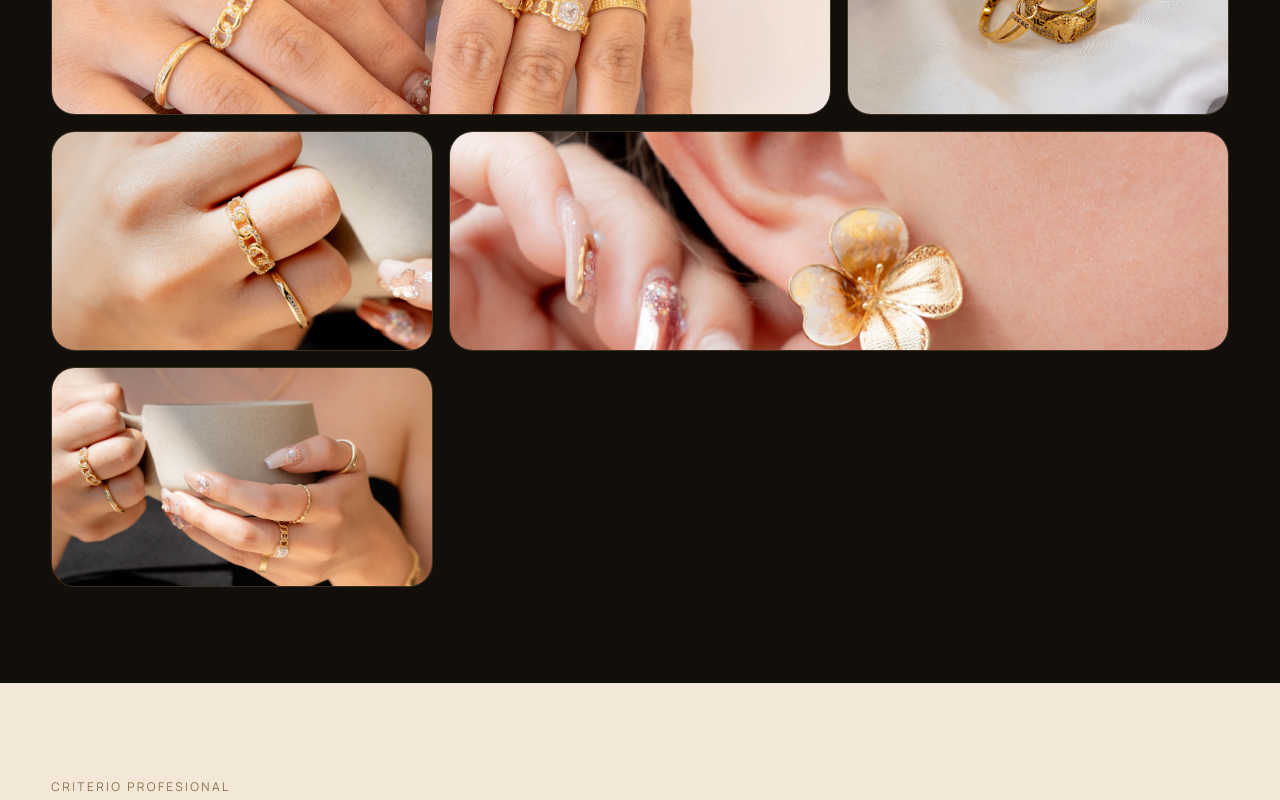
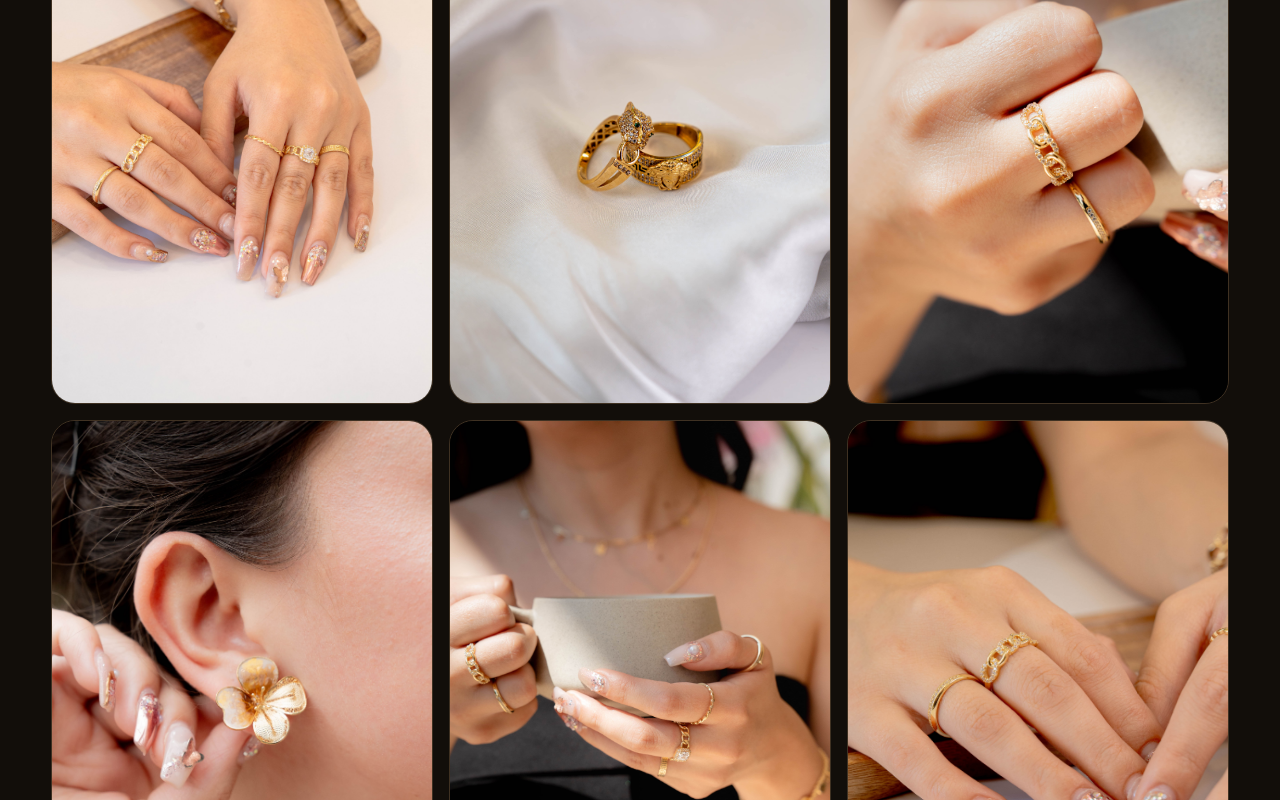
Before and after one commit to DevSebasVelez/joyeria-crespo-jara-web, a Next.js app: page / in a window 1280 px wide. Shown: the part 2040-2840 px from the top of the page. Built offline with nearby package versions, Linux system fonts and the light colour scheme.

Commit message:
feat: improve gallery sections

```diff
--- /dev/null
+++ b/components/gallery/JewelryMosaicGallery.tsx
@@ -0,0 +1,170 @@
+"use client";
+
+import Image from "next/image";
+import { useCallback, useEffect, useState } from "react";
+import { FiChevronLeft, FiChevronRight, FiX } from "react-icons/fi";
+
+export type JewelryGalleryItem = {
+  src: string;
+  alt: string;
+};
+
+type Theme = "dark" | "light";
+
+const borderByTheme: Record<Theme, string> = {
+  dark: "border-[#3f3122] hover:border-[#5c4834]",
+  light: "border-[#dbc7a6] hover:border-[#c4a882]",
+};
+
+export default function JewelryMosaicGallery({
+  items,
+  theme,
+}: {
+  items: JewelryGalleryItem[];
+  theme: Theme;
+}) {
+  const [active, setActive] = useState<number | null>(null);
+
+  const close = useCallback(() => setActive(null), []);
+  const go = useCallback(
+    (dir: -1 | 1) => {
+      setActive((i) => {
+        if (i === null) return null;
+        const n = items.length;
+        return (i + dir + n) % n;
+      });
+    },
+    [items.length],
+  );
+
+  useEffect(() => {
+    if (active === null) return;
+    const onKey = (e: KeyboardEvent) => {
+      if (e.key === "Escape") close();
+      if (e.key === "ArrowLeft") go(-1);
+      if (e.key === "ArrowRight") go(1);
+    };
+    window.addEventListener("keydown", onKey);
+    const prev = document.body.style.overflow;
+    document.body.style.overflow = "hidden";
+    return () => {
+      window.removeEventListener("keydown", onKey);
+      document.body.style.overflow = prev;
+    };
+  }, [active, close, go]);
+
+  const border = borderByTheme[theme];
+
+  return (
+    <>
+      <div className="grid grid-cols-2 gap-3 sm:grid-cols-3 sm:gap-4">
+        {items.map((item, index) => (
+          <button
+            key={item.src}
+            type="button"
+            className={`item group relative aspect-3/4 w-full cursor-zoom-in overflow-hidden rounded-2xl border bg-black/10 text-left transition-colors sm:rounded-3xl ${border}`}
+            onClick={() => setActive(index)}
+            aria-label={`Ampliar imagen ${index + 1} de ${items.length}`}
+          >
+            <Image
+              src={item.src}
+              alt={item.alt}
+              fill
+              sizes="(max-width: 640px) 50vw, (max-width: 1024px) 33vw, 380px"
+              className="object-cover transition-transform duration-500 ease-out group-hover:scale-[1.04]"
+            />
+            <span
+              className={`pointer-events-none absolute inset-0 bg-linear-to-t opacity-0 transition-opacity duration-300 group-hover:opacity-100 ${
+                theme === "dark"
+                  ? "from-black/55 via-transparent to-transparent"
+                  : "from-[#1a140f]/45 via-transparent to-transparent"
+              }`}
+            />
+            <span className="pointer-events-none absolute bottom-3 left-3 right-3 translate-y-1 text-[10px] font-medium tracking-[0.2em] text-white/95 opacity-0 transition-all duration-300 group-hover:translate-y-0 group-hover:opacity-100 uppercase">
+              Ver pieza
+            </span>
+          </button>
+        ))}
+      </div>
+
+      {active !== null && (
+        <div
+          className="fixed inset-0 z-90 flex items-center justify-center bg-black/92 p-4 backdrop-blur-md sm:p-6"
+          role="dialog"
+          aria-modal="true"
+          aria-label="Visor de imágenes"
+          onClick={close}
+        >
+          <div
+            className="flex h-[min(92vh,880px)] w-full max-w-6xl flex-col gap-3 overflow-hidden"
+            onClick={(e) => e.stopPropagation()}
+          >
+            <div className="flex items-center justify-between gap-3 text-white/90">
+              <p className="truncate text-xs tracking-[0.18em] text-[#e8d5b5] uppercase">
+                {active + 1} / {items.length}
+              </p>
+              <button
+                type="button"
+                onClick={close}
+                className="inline-flex h-10 w-10 shrink-0 items-center justify-center rounded-full border border-white/20 text-white transition-colors hover:bg-white/10"
+                aria-label="Cerrar visor"
+              >
+                <FiX size={20} />
+              </button>
+            </div>
+
+            <div className="relative flex min-h-0 flex-1 items-center justify-center">
+              <button
+                type="button"
+                onClick={() => go(-1)}
+                className="absolute left-0 z-1 hidden h-12 w-12 items-center justify-center rounded-full border border-white/15 bg-white/5 text-white transition-colors hover:bg-white/10 sm:flex"
+                aria-label="Imagen anterior"
+              >
+                <FiChevronLeft size={22} />
+              </button>
+              <div className="relative mx-auto h-[min(72vh,760px)] w-full max-w-5xl">
+                <Image
+                  src={items[active].src}
+                  alt={items[active].alt}
+                  fill
+                  priority
+                  sizes="100vw"
+                  className="object-contain"
+                />
+              </div>
+              <button
+                type="button"
+                onClick={() => go(1)}
+                className="absolute right-0 z-1 hidden h-12 w-12 items-center justify-center rounded-full border border-white/15 bg-white/5 text-white transition-colors hover:bg-white/10 sm:flex"
+                aria-label="Imagen siguiente"
+              >
+                <FiChevronRight size={22} />
+              </button>
+            </div>
+
+            <p className="text-center text-sm text-white/70">
+              {items[active].alt}
+            </p>
+
+            <div className="flex justify-center gap-2 pb-2 sm:hidden">
+              <button
+                type="button"
+                onClick={() => go(-1)}
+                className="rounded-full border border-white/20 px-4 py-2 text-xs tracking-[0.12em] text-white uppercase"
+              >
+                Anterior
+              </button>
+              <button
+                type="button"
+                onClick={() => go(1)}
+                className="rounded-full border border-white/20 px-4 py-2 text-xs tracking-[0.12em] text-white uppercase"
+              >
+                Siguiente
+              </button>
+            </div>
+          </div>
+        </div>
+      )}
+    </>
+  );
+}
--- a/components/sections/colecciones/ColeccionesGallerySection.tsx
+++ b/components/sections/colecciones/ColeccionesGallerySection.tsx
@@ -1,16 +1,21 @@
 "use client";
 
-import Image from "next/image";
 import { useRef } from "react";
+import JewelryMosaicGallery, {
+  type JewelryGalleryItem,
+} from "@/components/gallery/JewelryMosaicGallery";
 import { useScrollStairReveal } from "@/lib/animations/useScrollStairReveal";
 
-const ITEMS = [
-  "/images/gallery/DSC09427.jpg",
-  "/images/gallery/DSC09446.jpg",
-  "/images/gallery/DSC09501.jpg",
-  "/images/gallery/DSC09475.jpg",
-  "/images/gallery/DSC09531.jpg",
-  "/images/gallery/DSC09484.jpg",
+const ITEMS: JewelryGalleryItem[] = [
+  {
+    src: "/images/gallery/DSC09427.jpg",
+    alt: "Lookbook — composición en tonos cálidos",
+  },
+  { src: "/images/gallery/DSC09446.jpg", alt: "Detalle de textura y brillo" },
+  { src: "/images/gallery/DSC09501.jpg", alt: "Pieza curada para el lookbook" },
+  { src: "/images/gallery/DSC09475.jpg", alt: "Colección en ambiente natural" },
+  { src: "/images/gallery/DSC09531.jpg", alt: "Contraste luz y metal" },
+  { src: "/images/gallery/DSC09484.jpg", alt: "Cierre del lookbook" },
 ];
 
 export default function ColeccionesGallerySection() {
@@ -26,23 +31,7 @@ export default function ColeccionesGallerySection() {
         <h2 className="mb-10 text-3xl text-[#241c14] md:text-5xl">
           Lookbook curado
         </h2>
-        <div className="grid auto-rows-[220px] gap-4 md:grid-cols-4">
-          {ITEMS.map((src, i) => (
-            <article
-              key={src}
-              className={`item relative overflow-hidden rounded-3xl border border-[#dbc7a6] ${
-                i === 0 || i === 4 ? "md:col-span-2" : ""
-              }`}
-            >
-              <Image
-                src={src}
-                alt="Lookbook Joyeria Crespo Jara"
-                fill
-                className="object-cover"
-              />
-            </article>
-          ))}
-        </div>
+        <JewelryMosaicGallery items={ITEMS} theme="light" />
       </div>
     </section>
   );
--- a/components/sections/home/HomeLuxuryGridSection.tsx
+++ b/components/sections/home/HomeLuxuryGridSection.tsx
@@ -1,15 +1,27 @@
 "use client";
 
-import Image from "next/image";
 import { useRef } from "react";
+import JewelryMosaicGallery, {
+  type JewelryGalleryItem,
+} from "@/components/gallery/JewelryMosaicGallery";
 import { useScrollStairReveal } from "@/lib/animations/useScrollStairReveal";
 
-const IMAGES = [
-  "/images/gallery/DSC09462.jpg",
-  "/images/gallery/DSC09501.jpg",
-  "/images/gallery/DSC09477.jpg",
-  "/images/gallery/DSC09533.jpg",
-  "/images/gallery/DSC09484.jpg",
+const ITEMS: JewelryGalleryItem[] = [
+  {
+    src: "/images/gallery/DSC09462.jpg",
+    alt: "Selección destacada — oro y piedras",
+  },
+  { src: "/images/gallery/DSC09501.jpg", alt: "Detalle de acabado artesanal" },
+  { src: "/images/gallery/DSC09477.jpg", alt: "Pieza en vitrina, luz cálida" },
+  {
+    src: "/images/gallery/DSC09533.jpg",
+    alt: "Arete con diseño contemporáneo",
+  },
+  { src: "/images/gallery/DSC09484.jpg", alt: "Joyería fina Crespo Jara" },
+  {
+    src: "/images/gallery/DSC09466.jpg",
+    alt: "Anillo con diseño contemporáneo",
+  },
 ];
 
 export default function HomeLuxuryGridSection() {
@@ -26,23 +38,7 @@ export default function HomeLuxuryGridSection() {
         <h2 className="mb-10 text-3xl text-[#f1dfbf] md:text-5xl">
           Selecciones destacadas de la semana
         </h2>
-        <div className="grid auto-rows-[220px] gap-4 md:grid-cols-3">
-          {IMAGES.map((src, index) => (
-            <article
-              key={src}
-              className={`item group relative overflow-hidden rounded-3xl border border-[#3f3122] ${
-                index === 0 || index === 3 ? "md:col-span-2" : ""
-              }`}
-            >
-              <Image
-                src={src}
-                alt="Pieza destacada Joyeria Crespo Jara"
-                fill
-                className="object-cover transition-transform duration-700 group-hover:scale-105"
-              />
-            </article>
-          ))}
-        </div>
+        <JewelryMosaicGallery items={ITEMS} theme="dark" />
       </div>
     </section>
   );
```
